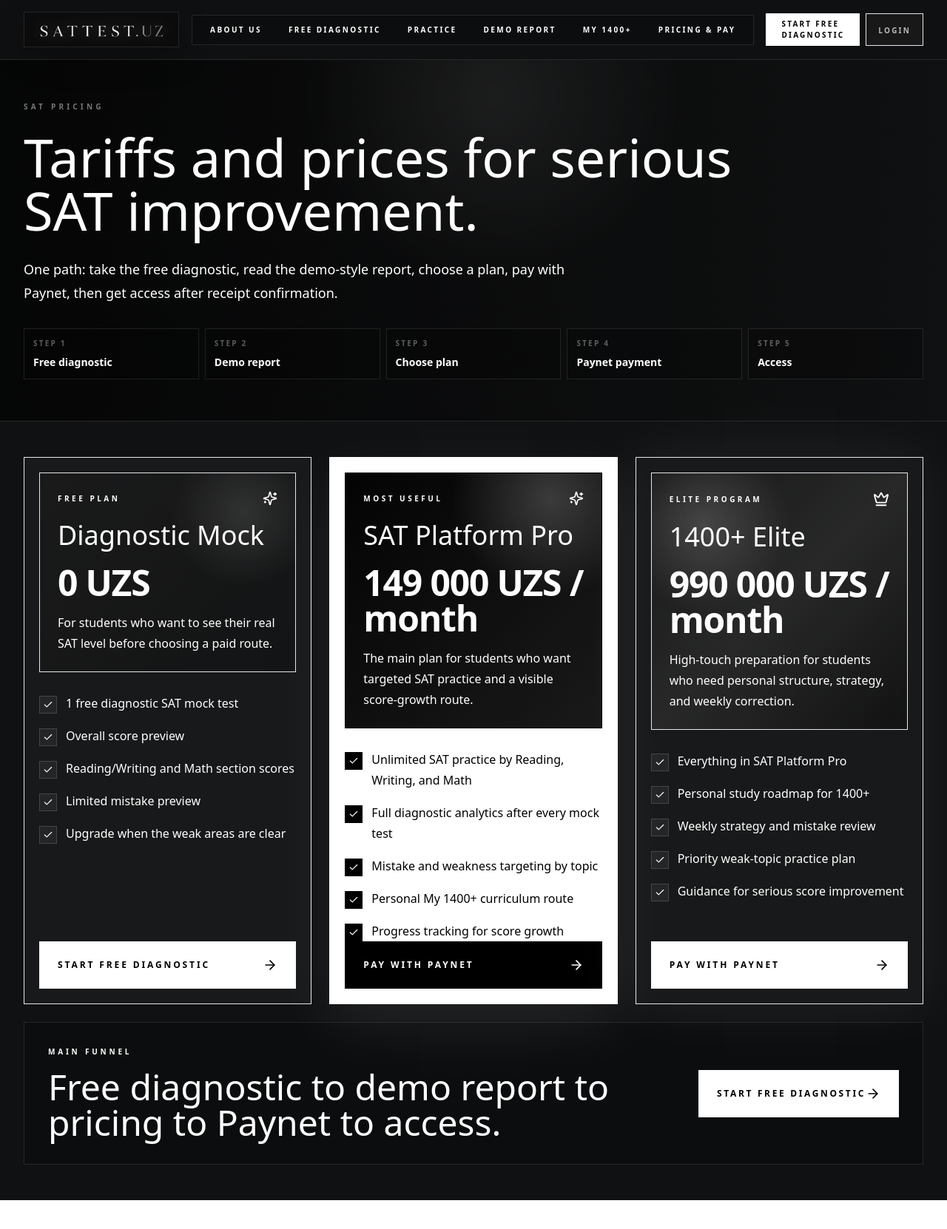
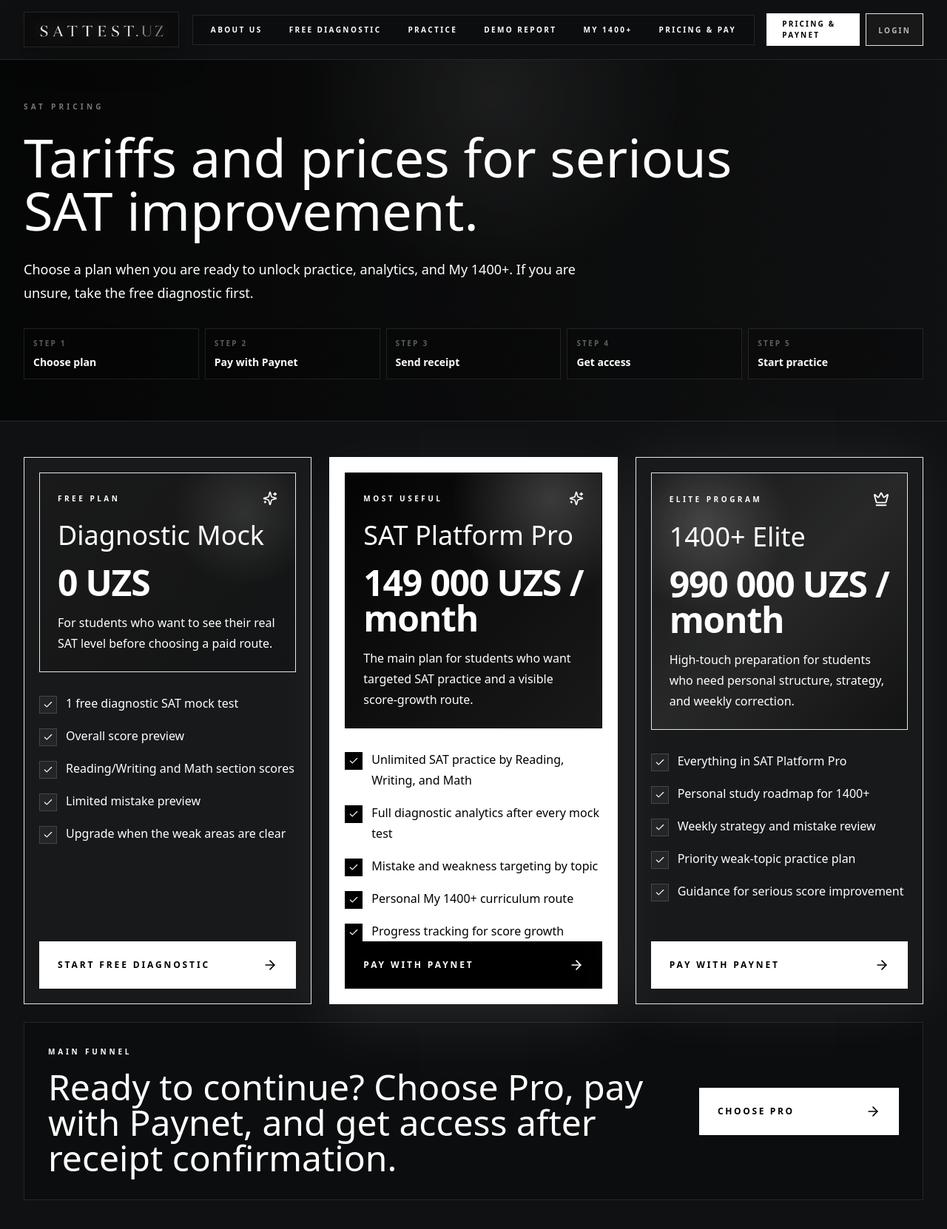
Before and after one commit to batyrovbahrom96-svg/SAT1600.uz, a Next.js app in the folder frontend/: page /pricing in a window 1280 px wide. Shown: the top 1662 px of the page at 74% size. Before the commit the page ends 1623 px from the top, so only its background shows below. Built offline with nearby package versions, Linux system fonts and the light colour scheme; no server answers.

Commit message:
Prioritize paid plan CTAs

```diff
--- a/frontend/app/about-us/page.tsx
+++ b/frontend/app/about-us/page.tsx
@@ -82,8 +82,8 @@ export default function AboutUsPage() {
               Start Free Diagnostic
               <ArrowRight size={18} />
             </Link>
-            <Link href="/results/demo">
-              View Demo Report
+            <Link href="/pricing">
+              Choose Plan
               <ArrowRight size={18} />
             </Link>
           </div>
--- a/frontend/app/mock-test/page.tsx
+++ b/frontend/app/mock-test/page.tsx
@@ -213,7 +213,7 @@ export default function MockTestAccessPage() {
               View demo report <ArrowRight size={18} />
             </Link>
             <Link className="flex h-13 items-center justify-between border border-white/15 bg-black/20 px-5 py-4 text-xs font-black uppercase tracking-[0.2em] text-white/70 transition-colors hover:border-white/35 hover:text-white" href="/pricing">
-              See pricing <ArrowRight size={18} />
+              Choose plan <ArrowRight size={18} />
             </Link>
           </div>
         </div>
--- a/frontend/app/my-1400/page.tsx
+++ b/frontend/app/my-1400/page.tsx
@@ -171,16 +171,16 @@ function My1400PreviewDashboard({
           <div className="mt-6 grid gap-3">
             {showAuthActions ? (
               <>
-                <Link className="flex items-center justify-between border border-white bg-white px-5 py-4 text-xs font-black uppercase tracking-[0.2em] text-black transition-colors hover:bg-transparent hover:text-white" href="/mock-test">
+                <Link className="flex items-center justify-between border border-white bg-white px-5 py-4 text-xs font-black uppercase tracking-[0.2em] text-black transition-colors hover:bg-transparent hover:text-white" href="/pricing">
+                  Choose plan <ArrowRight size={18} />
+                </Link>
+                <Link className="flex items-center justify-between border border-white/15 bg-black/20 px-5 py-4 text-xs font-black uppercase tracking-[0.2em] text-white/70 transition-colors hover:border-white/35 hover:text-white" href="/mock-test">
                   Start free diagnostic <ArrowRight size={18} />
-                </Link>
-                <Link className="flex items-center justify-between border border-white/15 bg-black/20 px-5 py-4 text-xs font-black uppercase tracking-[0.2em] text-white/70 transition-colors hover:border-white/35 hover:text-white" href="/results/demo">
-                  View demo report <ArrowRight size={18} />
                 </Link>
               </>
             ) : (
-              <Link className="flex items-center justify-between border border-white bg-white px-5 py-4 text-xs font-black uppercase tracking-[0.2em] text-black transition-colors hover:bg-transparent hover:text-white" href="/mock-test">
-                Start free diagnostic <ArrowRight size={18} />
+              <Link className="flex items-center justify-between border border-white bg-white px-5 py-4 text-xs font-black uppercase tracking-[0.2em] text-black transition-colors hover:bg-transparent hover:text-white" href="/pricing">
+                Choose plan <ArrowRight size={18} />
               </Link>
             )}
           </div>
--- a/frontend/app/page.tsx
+++ b/frontend/app/page.tsx
@@ -661,8 +661,8 @@ export default function Home() {
               <span>Students know exactly what to study after the diagnostic.</span>
             </div>
           </div>
-          <Link className="platform-ad-section__cta" href="/mock-test">
-            <span>Start free diagnostic</span>
+          <Link className="platform-ad-section__cta" href="/pricing">
+            <span>Choose plan</span>
             <ArrowRight size={18} />
           </Link>
         </div>
@@ -882,7 +882,7 @@ export default function Home() {
             confirmation. These are the questions students and parents usually ask first.
           </p>
           <Link className="homepage-faq-section__cta" href="/pricing">
-            <span>View pricing</span>
+            <span>Choose plan</span>
             <ArrowRight size={18} />
           </Link>
         </div>
--- a/frontend/app/practice/page.tsx
+++ b/frontend/app/practice/page.tsx
@@ -325,11 +325,11 @@ export default function PracticeAccessPage() {
               This preview is public. Create an account when you are ready for saved drills, score history, and a personal weakness route.
             </p>
             <div className="mt-5 grid gap-3">
-              <Link className="flex h-13 items-center justify-between border border-white bg-white px-5 py-4 text-xs font-black uppercase tracking-[0.2em] text-black transition-colors hover:bg-transparent hover:text-white" href="/mock-test">
+              <Link className="flex h-13 items-center justify-between border border-white bg-white px-5 py-4 text-xs font-black uppercase tracking-[0.2em] text-black transition-colors hover:bg-transparent hover:text-white" href="/pricing">
+                Choose plan <ArrowRight size={18} />
+              </Link>
+              <Link className="flex h-13 items-center justify-between border border-white/15 bg-black/20 px-5 py-4 text-xs font-black uppercase tracking-[0.2em] text-white/70 transition-colors hover:border-white/35 hover:text-white" href="/mock-test">
                 Start free diagnostic <UserPlus size={18} />
-              </Link>
-              <Link className="flex h-13 items-center justify-between border border-white/15 bg-black/20 px-5 py-4 text-xs font-black uppercase tracking-[0.2em] text-white/70 transition-colors hover:border-white/35 hover:text-white" href="/results/demo">
-                View demo report <ArrowRight size={18} />
               </Link>
             </div>
           </div>
--- a/frontend/app/pricing/page.tsx
+++ b/frontend/app/pricing/page.tsx
@@ -198,10 +198,10 @@ export default function PricingPage() {
             Tariffs and prices for serious SAT improvement.
           </h1>
           <p className="mt-7 max-w-3xl text-lg font-light leading-8 text-white/52">
-            One path: take the free diagnostic, read the demo-style report, choose a plan, pay with Paynet, then get access after receipt confirmation.
+            Choose a plan when you are ready to unlock practice, analytics, and My 1400+. If you are unsure, take the free diagnostic first.
           </p>
           <div className="mt-8 grid gap-2 sm:grid-cols-5">
-            {["Free diagnostic", "Demo report", "Choose plan", "Paynet payment", "Access"].map((step, index) => (
+            {["Choose plan", "Pay with Paynet", "Send receipt", "Get access", "Start practice"].map((step, index) => (
               <div className="border border-white/10 bg-black/25 p-3" key={step}>
                 <p className="text-[10px] font-black uppercase tracking-[0.22em] text-white/35">Step {index + 1}</p>
                 <p className="mt-2 text-sm font-semibold leading-5 text-white/72">{step}</p>
@@ -261,11 +261,11 @@ export default function PricingPage() {
             <div>
               <p className="text-[10px] font-black uppercase tracking-[0.38em] text-white/42">Main funnel</p>
               <h2 className="mt-4 max-w-4xl text-4xl font-light leading-tight text-white md:text-5xl">
-                Free diagnostic to demo report to pricing to Paynet to access.
+                Ready to continue? Choose Pro, pay with Paynet, and get access after receipt confirmation.
               </h2>
             </div>
-            <Link className="flex h-16 min-w-[270px] items-center justify-between border border-white bg-white px-6 text-xs font-black uppercase tracking-[0.22em] text-black transition-colors hover:bg-transparent hover:text-white" href="/mock-test">
-              Start Free Diagnostic
+            <Link className="flex h-16 min-w-[270px] items-center justify-between border border-white bg-white px-6 text-xs font-black uppercase tracking-[0.22em] text-black transition-colors hover:bg-transparent hover:text-white" href="/pricing?plan=pro">
+              Choose Pro
               <ArrowRight size={20} />
             </Link>
           </div>
--- a/frontend/components/LuxuryNavbar.tsx
+++ b/frontend/components/LuxuryNavbar.tsx
@@ -98,8 +98,8 @@ export function LuxuryNavbar() {
             </>
           ) : (
             <>
-              <Link className="hidden h-11 items-center border border-white bg-white px-5 text-[10px] font-black uppercase tracking-[0.22em] text-black transition-colors hover:bg-transparent hover:text-white sm:flex" href="/mock-test">
-                Start Free Diagnostic
+              <Link className="hidden h-11 items-center border border-white bg-white px-5 text-[10px] font-black uppercase tracking-[0.22em] text-black transition-colors hover:bg-transparent hover:text-white sm:flex" href="/pricing">
+                Pricing & Paynet
               </Link>
               <Link className="h-11 border border-white/12 bg-white/[0.035] px-4 text-[10px] font-black uppercase tracking-[0.22em] leading-[44px] text-white/70 transition-colors hover:border-white/35 hover:text-white" href="/login">
                 Login
```
